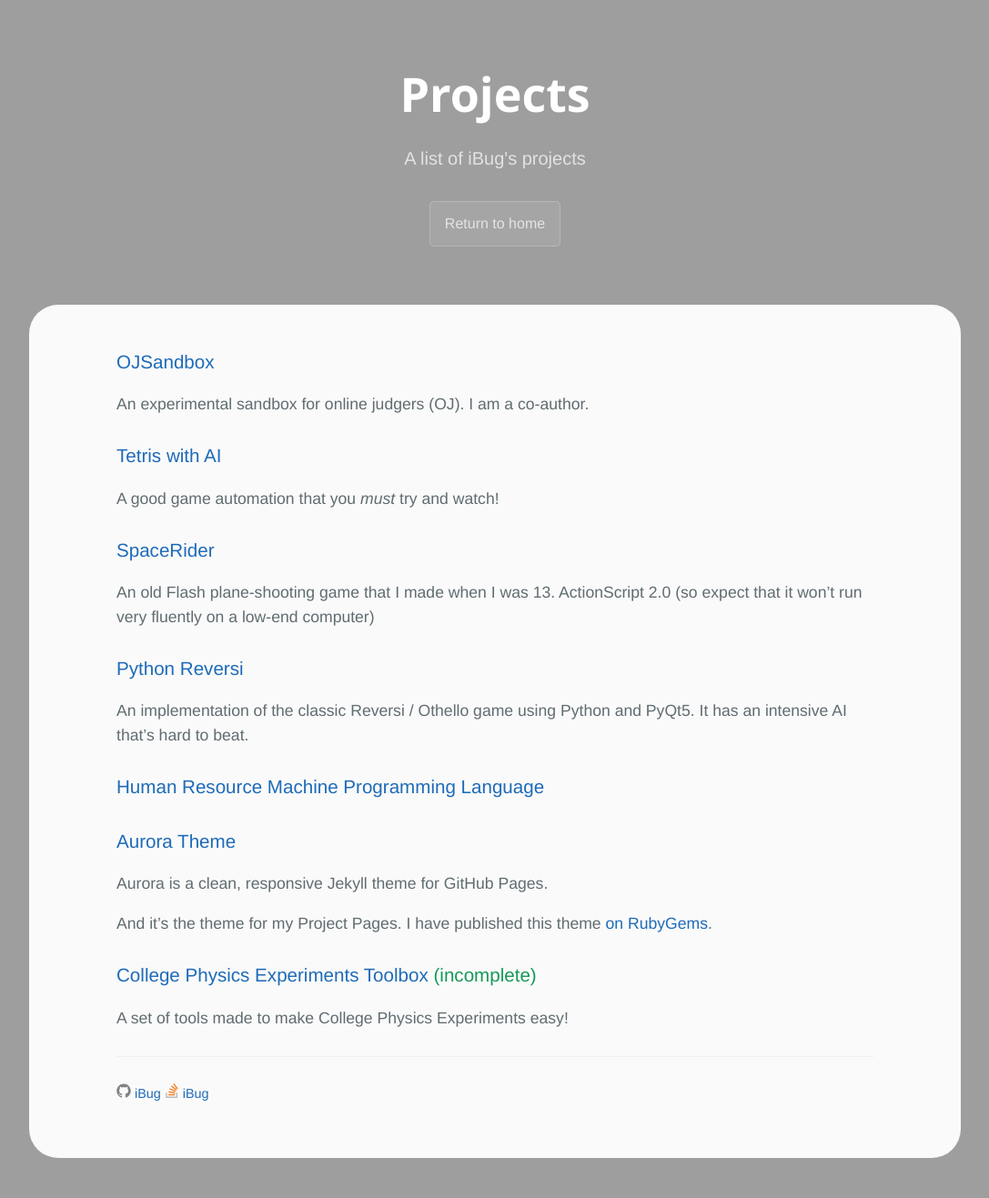
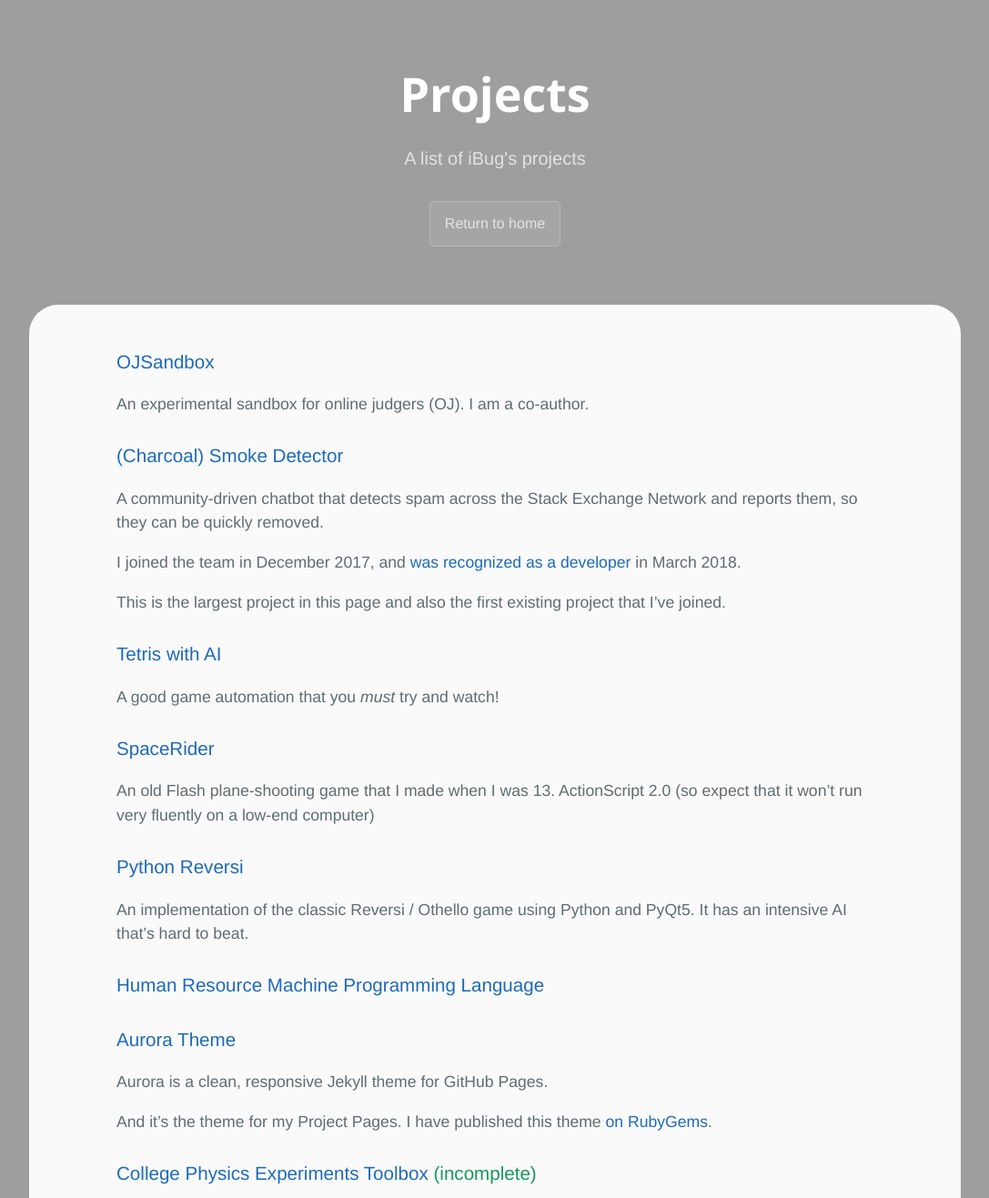
Before and after one commit to iBug/iBug-source, a Jekyll site: the page built from project.md, in a window 1280 px wide, cut to the strip 0-1317 px from the top of the page. Shown: the whole strip at 91% size, without its empty margins (96-1183 px from the left). Built offline with Jekyll 4.4.1, drawn with Linux system fonts in a browser that asks for light colours; some web fonts are replaced; our own code applies the rules of GitHub Pages for plain Markdown files.

Commit message:
Add SmokeDetector to projects

```diff
--- a/project.md
+++ b/project.md
@@ -9,6 +9,13 @@ buttons:
 
 ### [OJSandbox](https://github.com/taoky/OJSandbox)
 An experimental sandbox for online judgers (OJ). I am a co-author.
+
+### [(Charcoal) Smoke Detector](https://github.com/Charcoal-SE/SmokeDetector)
+A community-driven chatbot that detects spam across the Stack Exchange Network and reports them, so they can be quickly removed.
+
+I joined the team in December 2017, and [was recognized as a developer](/p/3) in March 2018.
+
+This is the largest project in this page and also the first existing project that I've joined.
 
 ### [Tetris with AI](/TetrisAI)
 A good game automation that you *must* try and watch!
```
